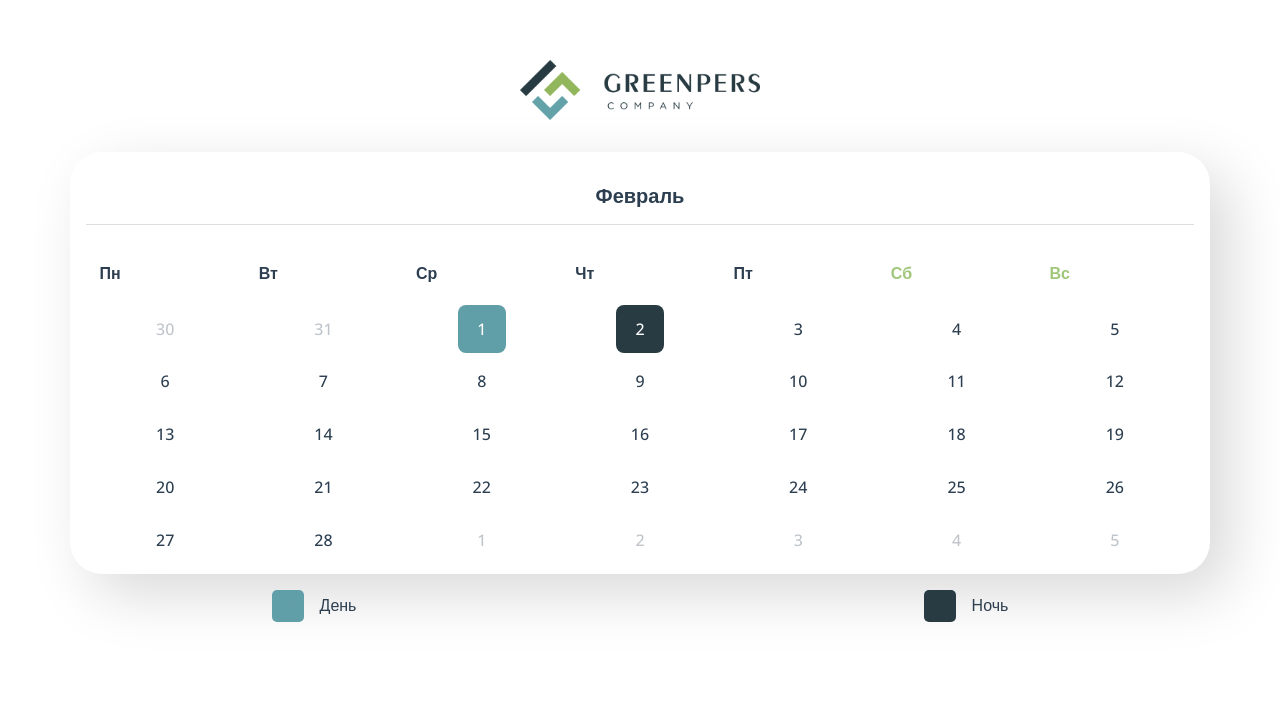
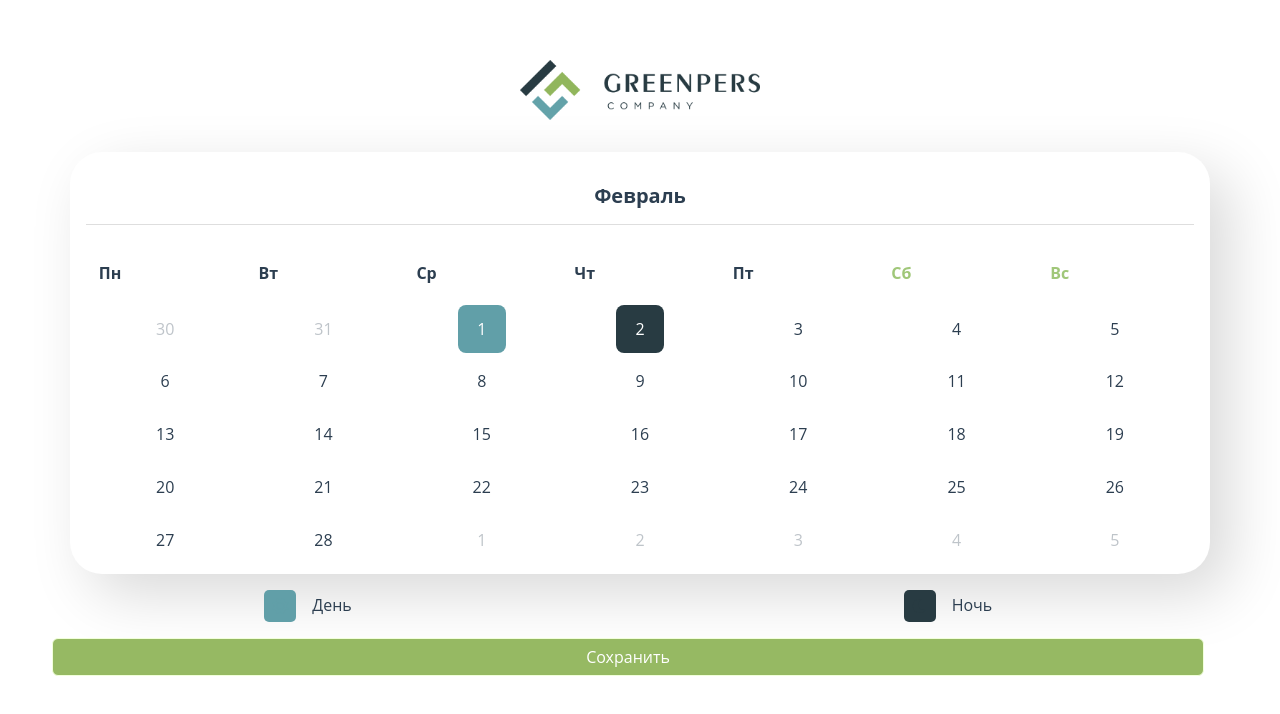
Before and after one commit to yanschafer/GreenpersCal, a Vue app: page / in a window 1280 px wide. Shown: the top 714 px of the page. Built offline with nearby package versions, Linux system fonts and the light colour scheme.

Commit message:
bytton added

```diff
--- a/package.json
+++ b/package.json
@@ -9,6 +9,7 @@
   },
   "dependencies": {
     "core-js": "^3.8.3",
+    "dayjs": "^1.11.7",
     "vue": "^3.2.13"
   },
   "devDependencies": {
--- a/src/App.vue
+++ b/src/App.vue
@@ -2,16 +2,22 @@
   <img class="logo" src="./assets/logo.png">
   <CalendarComponent>
   </CalendarComponent>
-  <div class="row">
+  <div class="row legend-row">
     <div class="col legend">
-      <div class="container legend-day"><i class="fa-solid fa-sun icon-day"></i></div>
+      <button class="container legend-day"><i class="fa-solid fa-sun icon-day"></i></button>
       <h6 class="legend-heading">День</h6>
     </div>
     <div class="col legend">
-      <div class="container legend-night"><i class="fa-solid fa-moon icon-night"></i></div>
+      <button class="container legend-night"><i class="fa-solid fa-moon icon-night"></i></button>
       <h6 class="legend-heading">Ночь</h6>
     </div>
+
   </div>
+  <div class="row button-save-row">
+  <div class="col button-save-col">
+    <button type="button" class="btn btn-primary">Сохранить</button>
+  </div>
+</div>
 </template>
 
 <script>
@@ -27,6 +33,11 @@ export default {
 </script>
 
 <style>
+.legend-row {
+  display: flex;
+  width: 100%;
+  justify-content: space-between;
+}
 @import url('https://fonts.googleapis.com/css2?family=Open+Sans:ital,wght@0,300;0,400;0,500;0,600;0,700;0,800;1,300;1,400;1,500;1,600;1,700;1,800&display=swap');
 #app {
   font-family: 'Open Sans', sans-serif;
@@ -35,6 +46,36 @@ export default {
   text-align: center;
   color: #2c3e50;
   margin-top: 60px;
+}
+.btn {
+  width: 90vw;
+  background-color: #96b963;
+  border: 1px solid #f1ffdb;
+}
+.btn:hover {
+  width: 90vw;
+  background-color: #7e9857!important;
+  border: 1px solid #8aa85a;
+}
+.btn:focus {
+  width: 90vw;
+  background-color: #7e9857!important;
+  border: 1px solid #8aa85a;
+}
+.btn:active {
+  width: 90vw;
+  background-color: #7e9857;
+  border: 1px solid #8aa85a;
+}
+.button-save-col {
+  display: flex;
+  justify-content: center;
+}
+.button-save-row {
+  display: flex;
+  width: 100%;
+  justify-content: center;
+  align-items: center;
 }
 .legend {
   display: flex;
@@ -48,6 +89,7 @@ export default {
 .legend-day {
   background: #619fa8;
   color: #619fa8;
+  border: none;
   padding: 0;
   height: 2rem;
   width: 2rem;
@@ -70,12 +112,25 @@ export default {
   color: #619fa8;
   transition: all 1s ease
 }
+.legend-day:focus-within {
+  background: transparent;
+  border: 1px solid #619fa8;
+  color: #619fa8;
+  transition: all 1s ease
+}
+.legend-day:active {
+  background: transparent;
+  border: 1px solid #619fa8;
+  color: #619fa8;
+  transition: all 1s ease
+}
 
 .legend-night {
   background: #283b42;
   color: #283b42;
   padding: 0;
   height: 2rem;
+  border: none;
   width: 2rem;
   margin-left: 0;
   margin-right: 1rem;
@@ -96,6 +151,18 @@ export default {
   color: #283b42;
   transition: all 1s ease
 }
+.legend-night:focus-within {
+  background: transparent;
+  border: 1px solid #283b42;
+  color: #283b42;
+  transition: all 1s ease
+}
+.legend-night:active {
+  background: transparent;
+  border: 1px solid #283b42;
+  color: #283b42;
+  transition: all 1s ease
+}
 
 .row {
   margin-top: 1rem;
```
Also changed, not shown: 1 other file (tests, documents, lock files or other folders).
